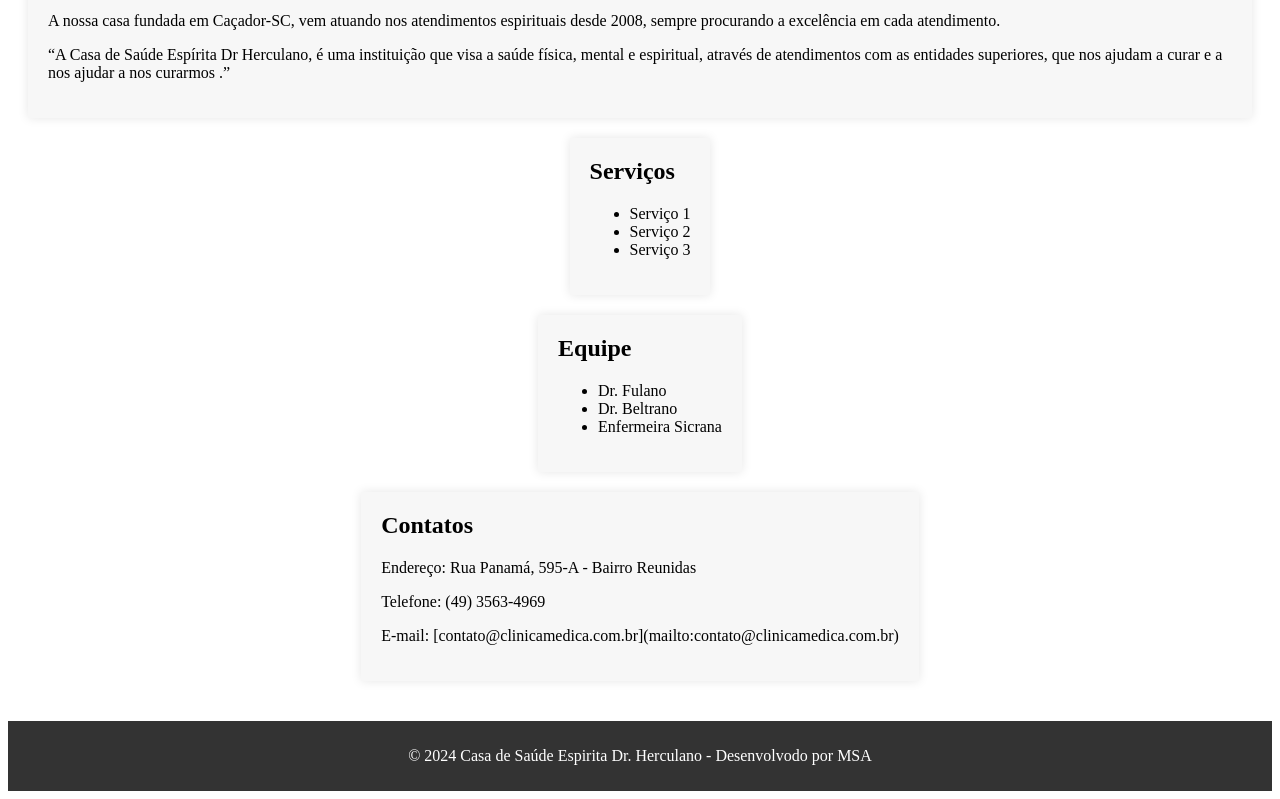
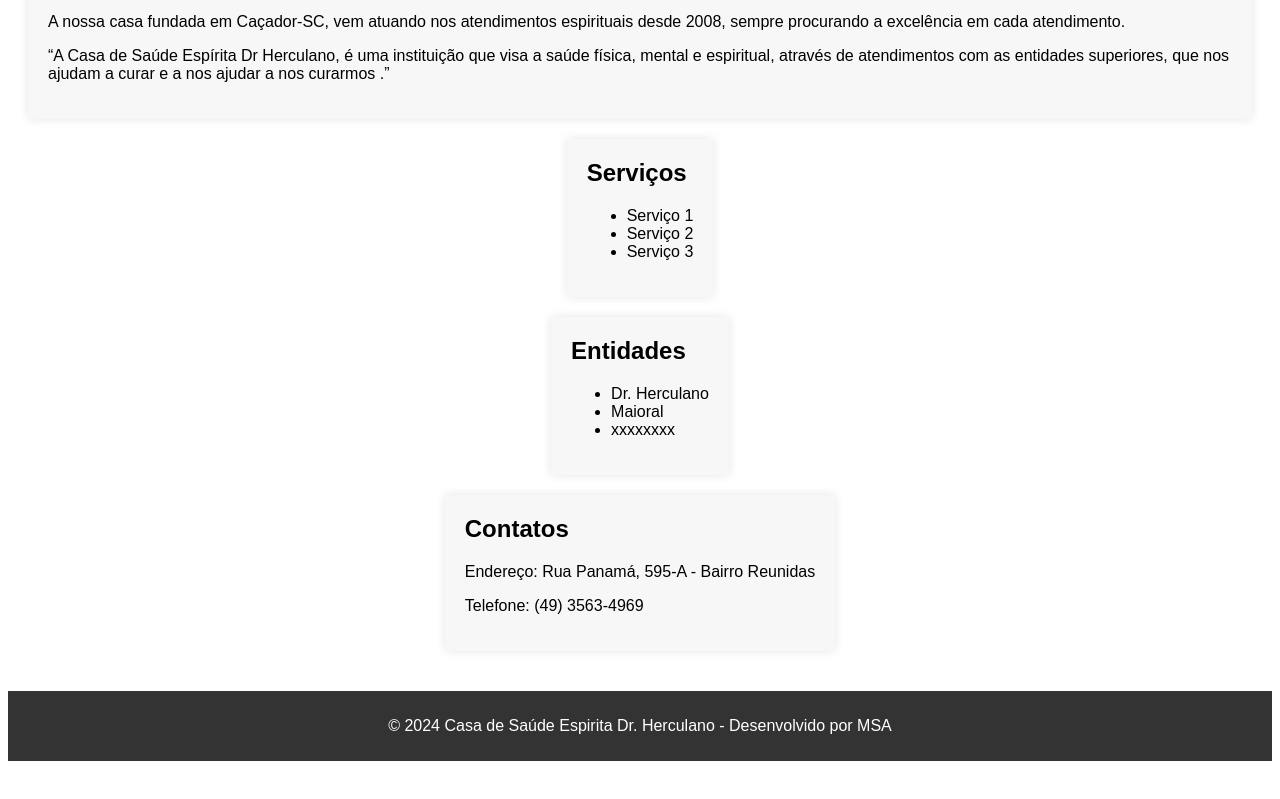
Before and after one commit to SaturninoAlves/PROJETOS, a plain HTML site: page Clinica/clinica.html in a window 1280 px wide. Shown: the part 311-1110 px from the top of the page. After the commit the page ends 1080 px from the top, so only its background shows below. Drawn offline with Linux system fonts and the light colour scheme.

Commit message:
clinica2

```diff
--- a/Clinica/clinica.html
+++ b/Clinica/clinica.html
@@ -62,22 +62,22 @@
             </ul>
         </section>
         <section>
-            <h2>Equipe</h2>
+            <h2>Entidades</h2>
             <ul>
-                <li>Dr. Fulano</li>
-                <li>Dr. Beltrano</li>
-                <li>Enfermeira Sicrana</li>
+                <li>Dr. Herculano</li>
+                <li>Maioral</li>
+                <li>xxxxxxxx</li>
             </ul>
         </section>
         <section>
             <h2>Contatos</h2>
             <p>Endereço: Rua Panamá, 595-A - Bairro Reunidas</p>
             <p>Telefone: (49) 3563-4969</p>
-            <p>E-mail: [contato@clinicamedica.com.br](mailto:contato@clinicamedica.com.br)</p>
+
         </section>
     </main>
     <footer>
-        <p>&copy; 2024 Casa de Saúde Espirita Dr. Herculano - Desenvolvodo por MSA</p>
+        <p>&copy; 2024 Casa de Saúde Espirita Dr. Herculano - Desenvolvido por MSA</p>
     </footer>
 </body>
 </html>
--- a/Clinica/style.css
+++ b/Clinica/style.css
@@ -1,4 +1,4 @@
-@charset 'UTF-8'
+@charset 'UTF-8';
 body {
     font-family: Arial, sans-serif;
 }
```
